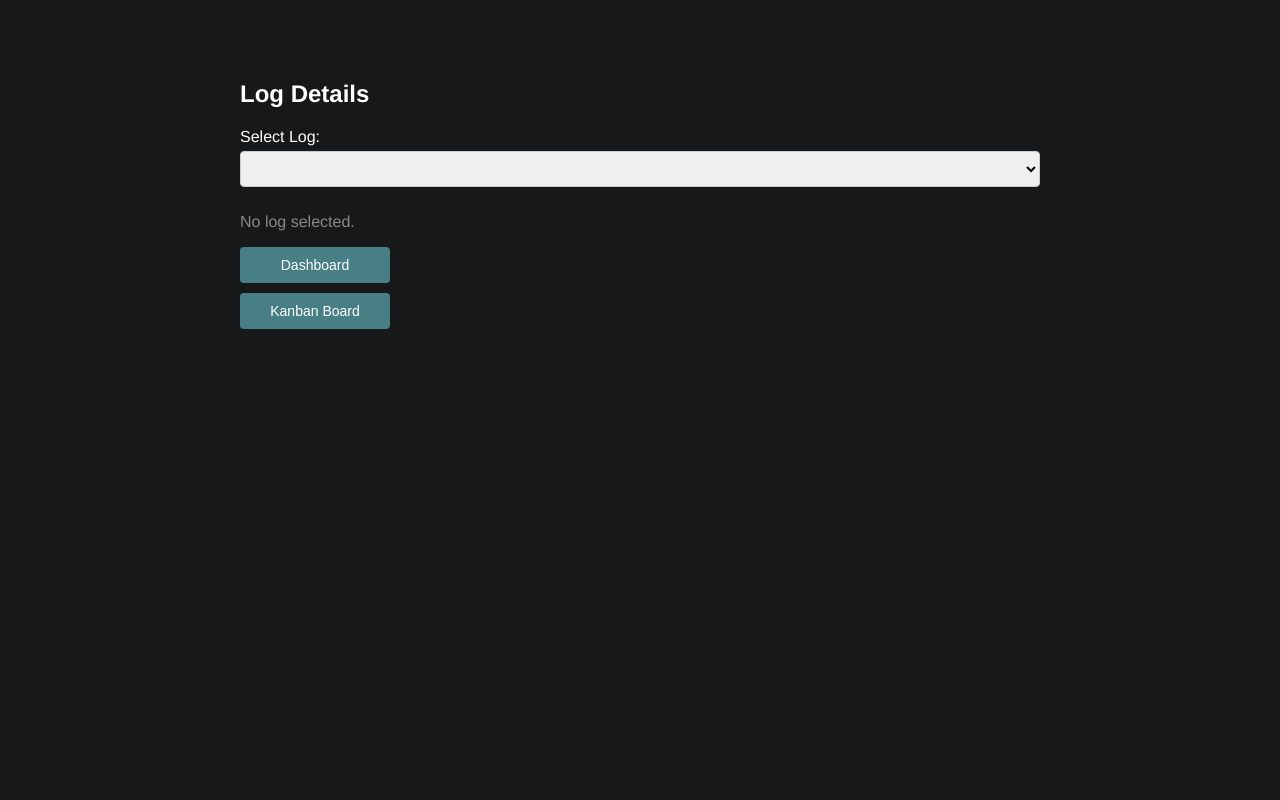
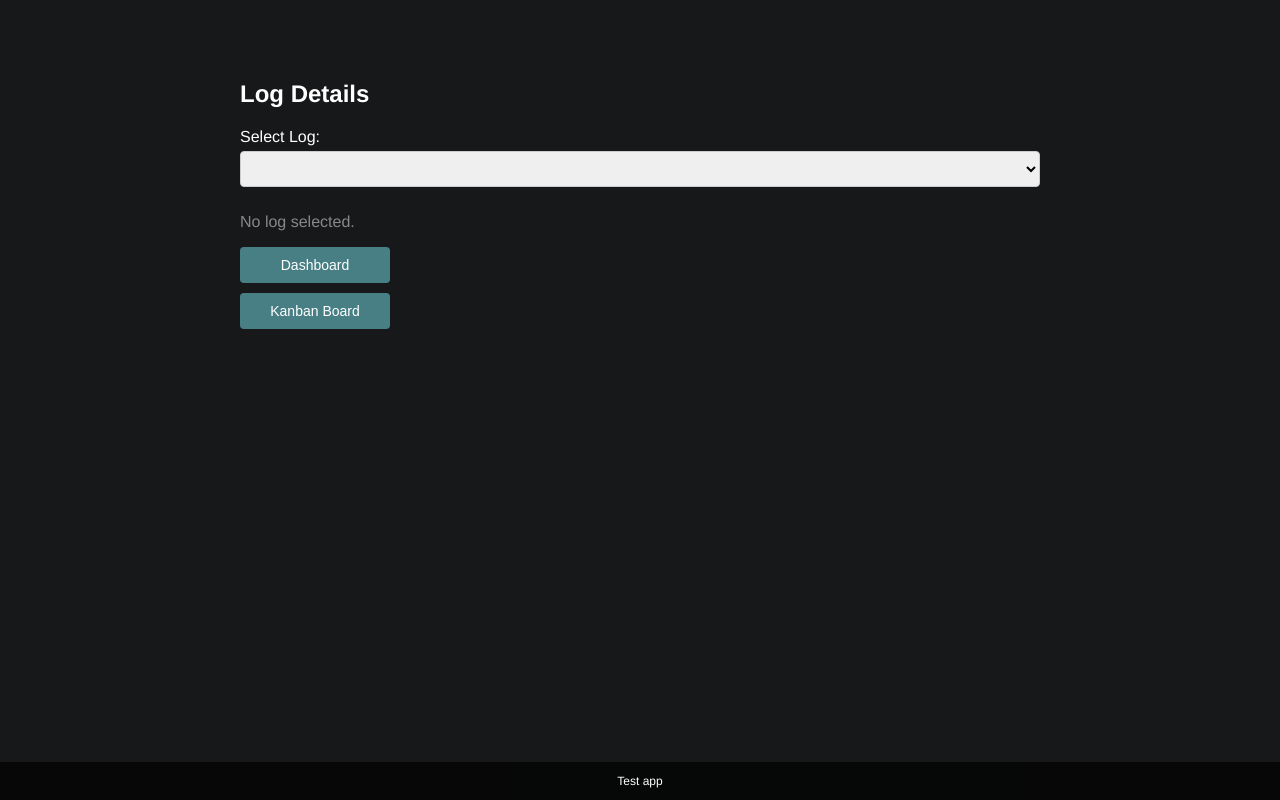
Before and after one commit to sb5m/vue-app, a Vue app: page /vue-app/item in a window 1280 px wide. Built offline with nearby package versions, Linux system fonts and the light colour scheme.

Commit message:
add disclaimer to last view

```diff
--- a/src/views/LogMod.vue
+++ b/src/views/LogMod.vue
@@ -45,13 +45,20 @@
       <button @click="$router.push('/')" class="goto-item-button">Dashboard</button>
       <button @click="$router.push('/kanban')" class="goto-item-button">Kanban Board</button>
     </div>
+
+  <!-- MainDisclaimer component -->
+  <MainDisclaimer />
 </template>
 
 <script>
 import './LogMod.css';
+import MainDisclaimer from "../components/MainDisclaimer.vue";
 
 export default {
   name: 'LogDetails',
+  components: {
+    MainDisclaimer
+  },
   data() {
     return {
       selectedLogId: null,
```
